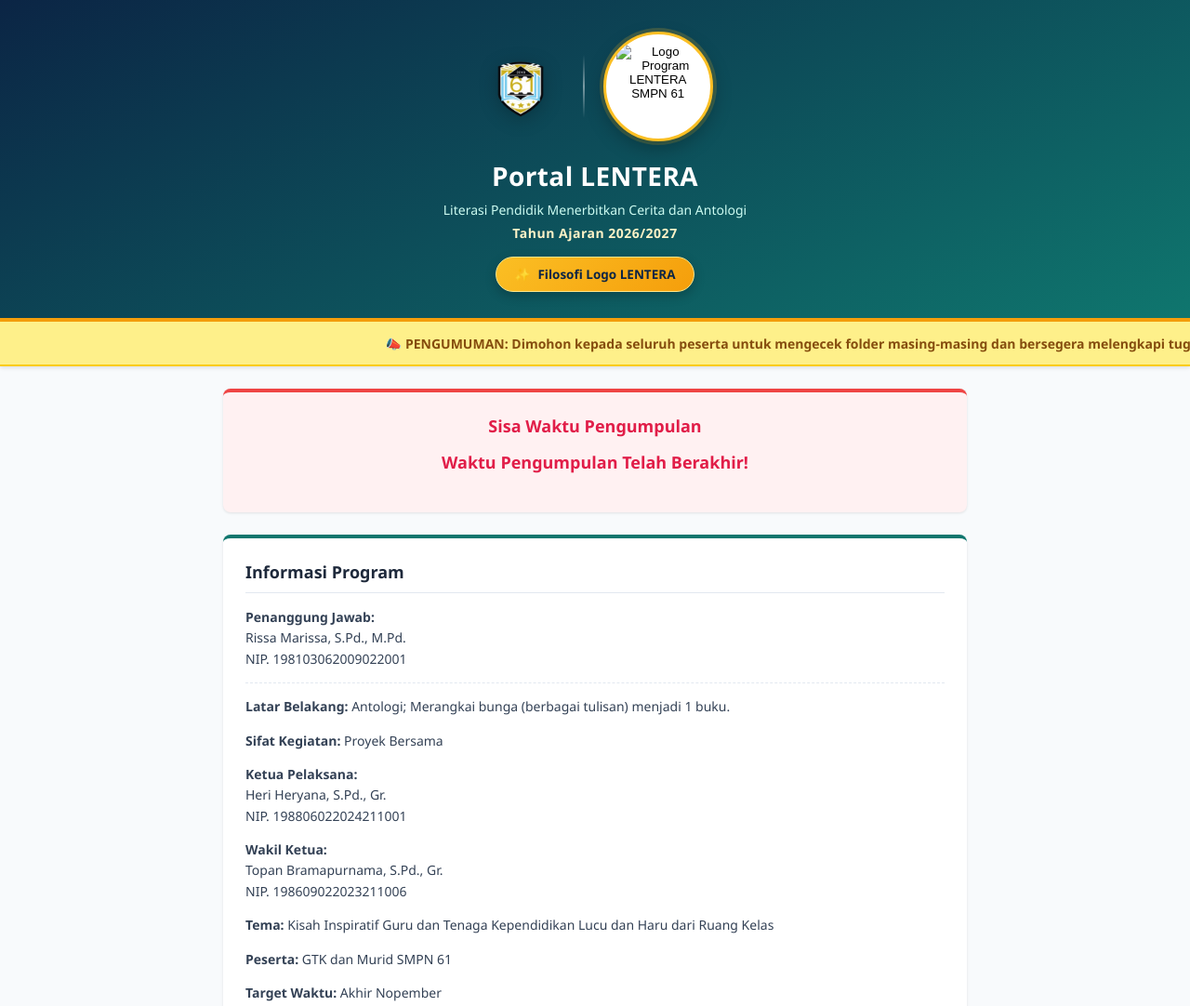
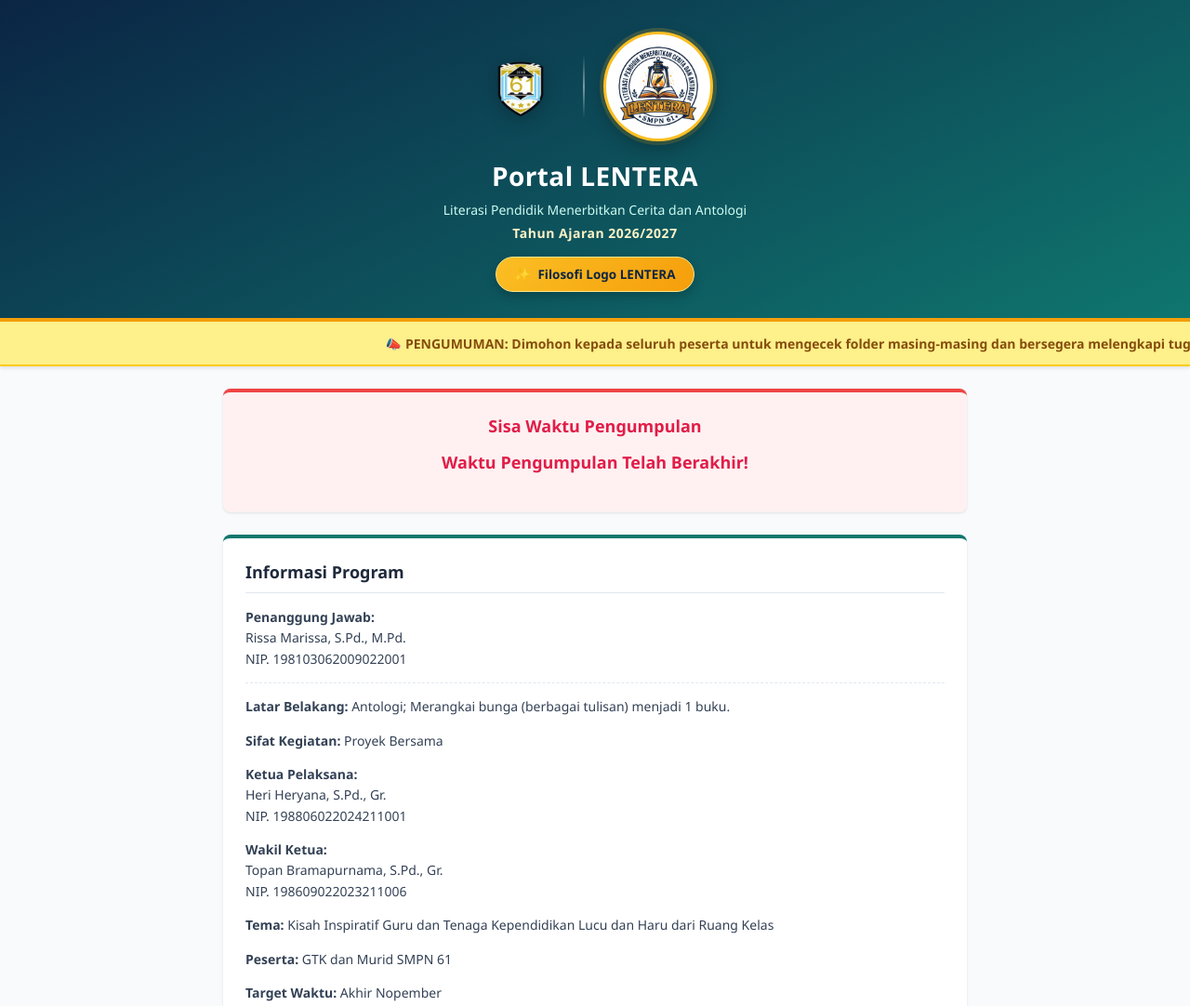
Before and after one commit to topanbramapurnama29/Antologi, a plain HTML site: page index.html in a window 1280 px wide. Shown: the top 1082 px of the page at 93% size. Drawn offline with Linux system fonts and the light colour scheme.

Commit message:
Update index.html

```diff
--- a/index.html
+++ b/index.html
@@ -370,7 +370,7 @@
             <img src="logo61.png" alt="Logo SMP 61" class="logo-sekolah" id="logo-sekolah" onclick="handleLogoClick()">
             <span class="logo-divider" aria-hidden="true"></span>
             <button type="button" class="logo-lentera-wrap" onclick="openModal('modal-filosofi')" title="Klik untuk melihat Filosofi Logo LENTERA" aria-label="Filosofi Logo LENTERA">
-                <img src="logo-lentera.jpg" alt="Logo Program LENTERA SMPN 61" class="logo-lentera">
+                <img src="logo lentera.jpg" alt="Logo Program LENTERA SMPN 61" class="logo-lentera">
             </button>
         </div>
         <h1 id="display-judul">Portal LENTERA</h1>
```
